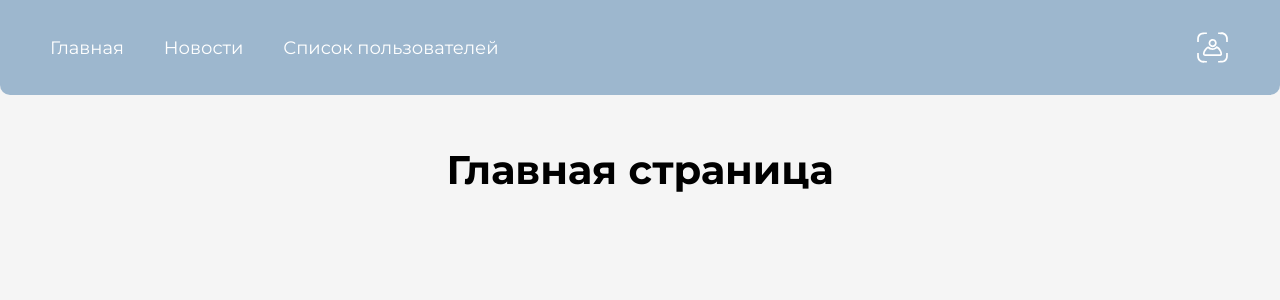
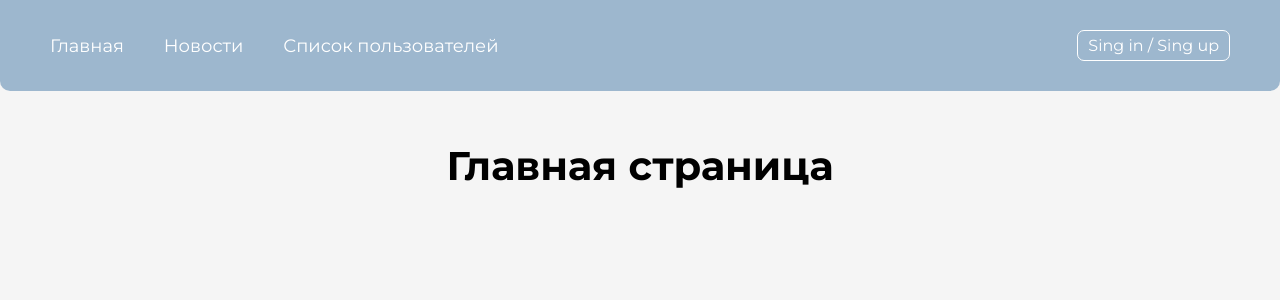
Before and after one commit to mikhailpopkov/NewsFeed, a React (Vite) app: page / in a window 1280 px wide. Shown: the top 300 px of the page. Built offline with nearby package versions, Linux system fonts and the light colour scheme.

Commit message:
Сделан интерцептор на ответ + refresh + вывод UI по условию

```diff
--- a/src/API/AuthUser.js
+++ b/src/API/AuthUser.js
@@ -24,4 +24,9 @@ export default class AuthUsers {
         const res = await $api.post('/auth/logout')
         return res
     }
+
+    static async refresh() {
+        const res = await $api.get('/auth/refresh', {withCredentials: true})
+        return res
+    }
 }
--- a/src/components/Header/Header.jsx
+++ b/src/components/Header/Header.jsx
@@ -1,7 +1,11 @@
 import cl from '../Header/Header.module.scss'
 import { Link } from 'react-router-dom';
+import { useSelector } from 'react-redux';
+import NavUser from '../UI/NavUser/NavUser';
 
 function Header({openModal}) {
+    const isAuth = useSelector((state) => state.user.isAuth);
+
     return (
         <div className={cl.header}>
             <div className={cl.wrapper}>
@@ -10,9 +14,7 @@ function Header({openModal}) {
                     <Link to="/news">Новости</Link>
                     <Link to="/users">Список пользователей</Link>
                 </div>
-                <button onClick={() => openModal()} className={cl.auth}>
-                    <img src='/images/authentication.svg' alt="Авторизация"/>
-                </button>
+                <NavUser openModal={openModal}/>
             </div>
         </div>
     )
--- a/src/components/Header/Header.module.scss
+++ b/src/components/Header/Header.module.scss
@@ -26,22 +26,3 @@
         }
     }
 }
-.auth {
-    display: block;
-    cursor: pointer;
-    width: 35px;
-    height: 35px;
-    flex-shrink: 0;
-    position: relative;
-    background-color: transparent;
-    border: none;
-
-    img {
-        display: block;
-        position: absolute;
-        width: 100%;
-        height: 100%;
-        top: 0;
-        left: 0;
-    }
-}
--- a/src/components/UI/Modal/Modal.jsx
+++ b/src/components/UI/Modal/Modal.jsx
@@ -2,7 +2,7 @@ import ButtonForm from "../ButtonForm/ButtonForm";
 import cl from "./Modal.module.scss";
 import { useState } from "react";
 import { registrationUser, loginUser } from "../../../store/slices/userSlice";
-import { useSelector, useDispatch } from "react-redux";
+import { useDispatch } from "react-redux";
 
 function Modal({isVisible, closeModal}) {
     const [email, setEmail] = useState('');
--- /dev/null
+++ b/src/components/UI/NavUser/NavUser.jsx
@@ -0,0 +1,25 @@
+import { useSelector } from "react-redux";
+import cl from './NavUser.module.scss';
+import { useEffect } from "react";
+import AuthUsers from "../../../API/AuthUser";
+
+function NavUser({openModal}) {
+    const {isAuth, user} = useSelector(state => state.user);
+
+    return (
+        <>
+            {!isAuth ?
+            <button onClick={() => openModal()} className={cl.authBtn}>
+                Sing in / Sing up
+            </button> :
+            <div className={cl.authProfile}>
+                <button className={cl.authProfileBtn}>
+                    <img src={user.avatarUrl} alt={user.name}/>
+                </button>
+            </div>
+            }
+        </>
+    )
+}
+
+export default NavUser;
--- /dev/null
+++ b/src/components/UI/NavUser/NavUser.module.scss
@@ -0,0 +1,28 @@
+.authBtn {
+    display: block;
+    cursor: pointer;
+    width: max-content;
+    font-size: 16px;
+    padding: 5px 10px;
+    border: 1px solid #fff;
+    border-radius: 7px;
+    color: #fff;
+    flex-shrink: 0;
+    position: relative;
+    background-color: transparent;
+    transition: background-color .3s ease-in-out, color .3s ease-in-out;
+
+    &:hover {
+        background-color: #fff;
+        color: rgba(25, 90, 148, .4);
+    }
+
+    img {
+        display: block;
+        position: absolute;
+        width: 100%;
+        height: 100%;
+        top: 0;
+        left: 0;
+    }
+}
--- a/src/http/index.js
+++ b/src/http/index.js
@@ -8,8 +8,37 @@ const $api = axios.create({
 })
 
 $api.interceptors.request.use((config) => {
-    config.headers.Authorization = `Bearer ${localStorage.getItem('token')}`
+    const token = localStorage.getItem('token')
+
+    if (token) {
+        config.headers.Authorization = `Bearer ${token}`
+    }
     return config;
+}, (error) => {
+    return Promise.reject(error);
+})
+
+$api.interceptors.response.use((respose) => {
+    return respose
+}, async (error) => {
+    const originalRequest = error.config;
+
+    if (error.response?.status == 401 && !originalRequest._retry) {
+        originalRequest._retry = true;
+
+        try {
+            const res = await $api.get('/auth/refresh', {withCredentials: true})
+            localStorage.setItem('token', res.data.access_token);
+            originalRequest.headers.Authorization = `Bearer ${localStorage.getItem('token')}`
+
+            return $api(originalRequest)
+        } catch (refreshError) {
+            localStorage.removeItem('token');
+            return Promise.reject(refreshError)
+        }
+    }
+
+    return Promise.reject(error)
 })
 
 export default $api;
--- a/src/store/slices/userSlice.js
+++ b/src/store/slices/userSlice.js
@@ -31,8 +31,20 @@ export const logoutUser = createAsyncThunk(
         try {
             const res = await AuthUsers.logout();
             return res.data;
-        } catch (error) {
-            console.log(error)
+        } catch (e) {
+            console.log(e.message)
+        }
+    }
+)
+
+export const refreshToken = createAsyncThunk(
+    'user/refresh',
+    async () => {
+        try {
+            const res = await AuthUsers.refresh();
+            return res.data
+        } catch (e) {
+            console.log(e.message)
         }
     }
 )
@@ -82,9 +94,15 @@ const userSlice = createSlice({
             })
             .addCase(logoutUser.fulfilled, (state) => {
                 state.user = null,
-                state.status = 'logout'
+                state.status = 'idle'
                 state.isAuth = false
                 localStorage.removeItem('token')
+            })
+            .addCase(refreshToken.fulfilled, (state, action) => {
+                state.user = action.payload
+                state.isAuth = true
+                state.status = 'succes'
+                localStorage.setItem('token', action.payload.access_token)
             })
     }
 })
```
